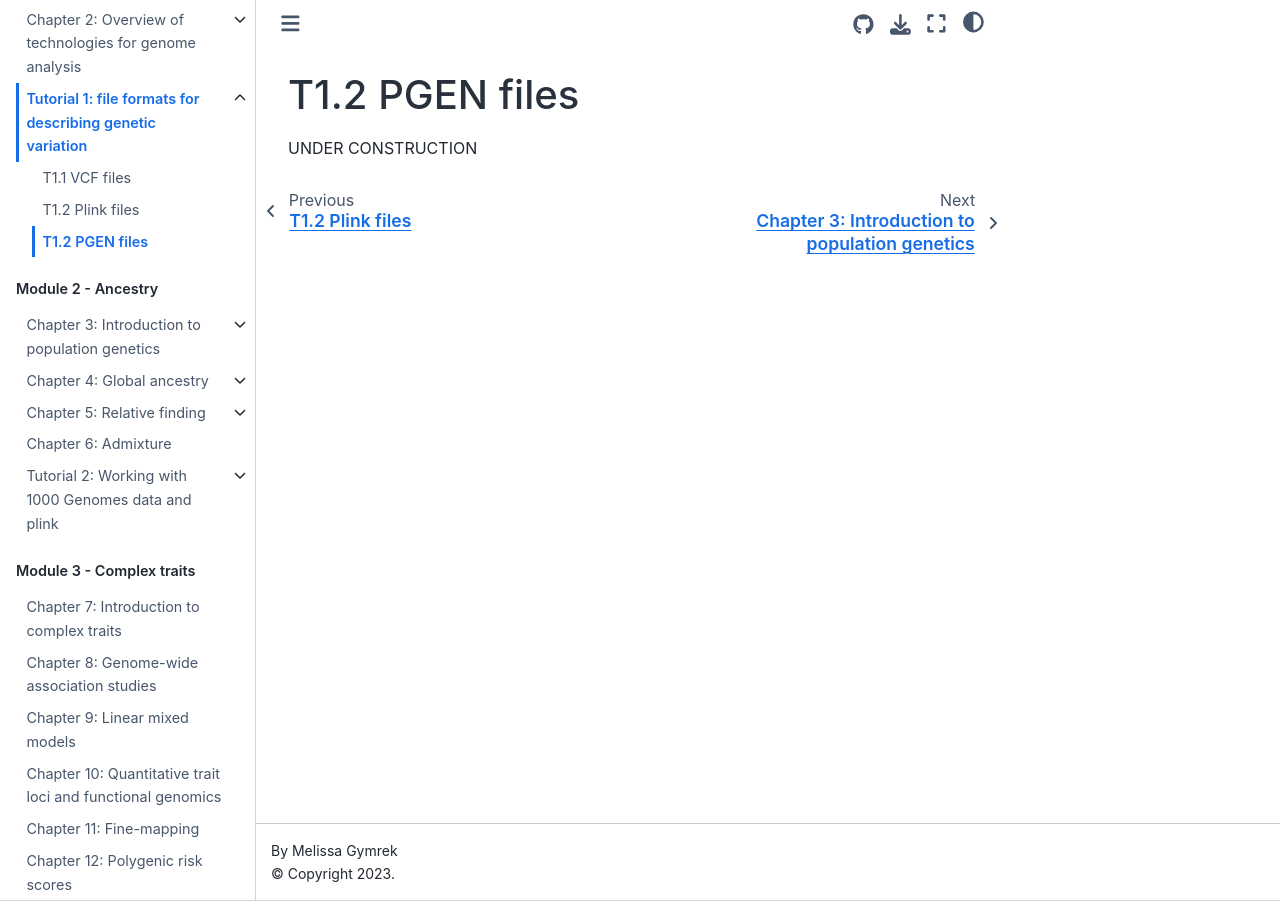
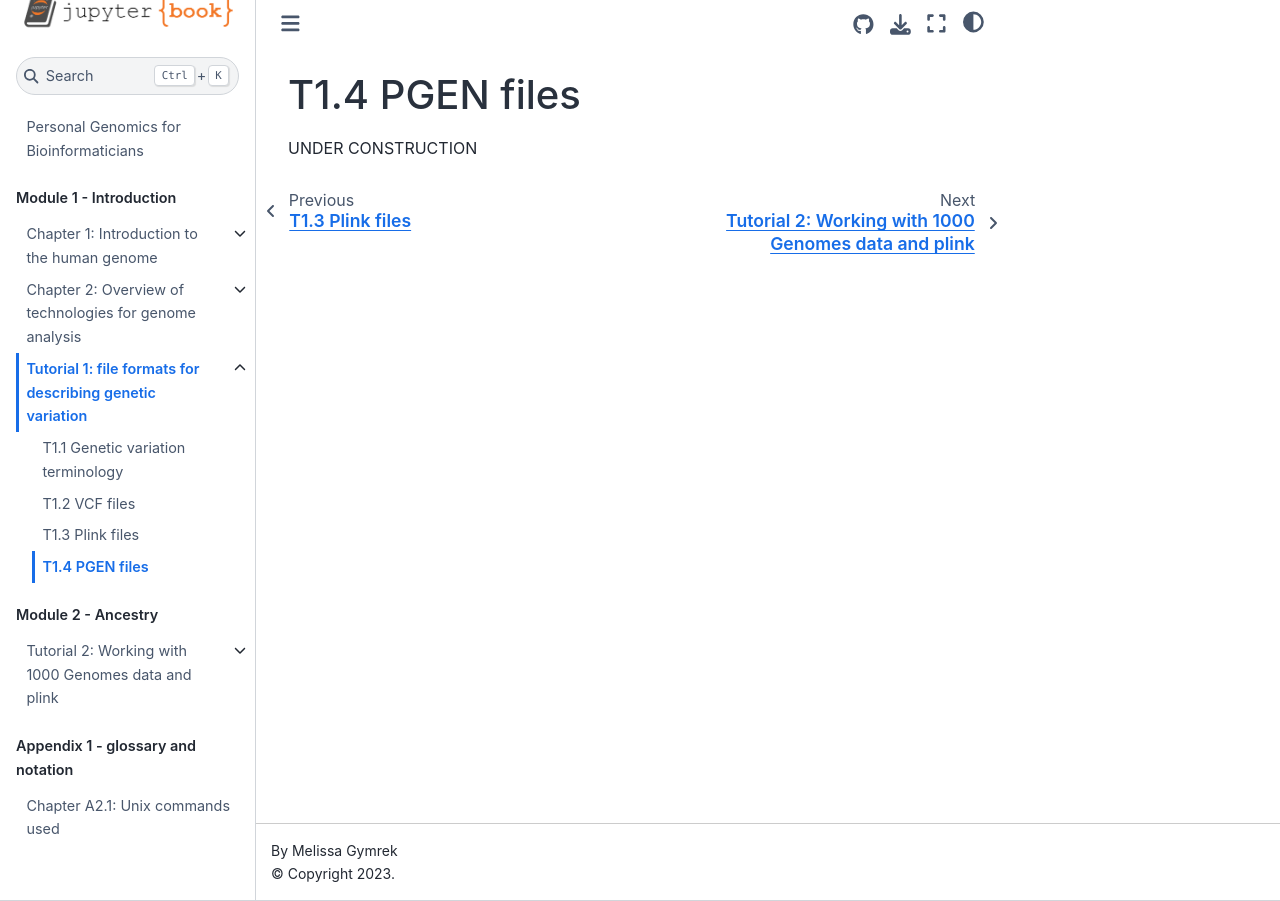
Before and after one commit to gymrek-lab/personal-genomics-textbook, a Jupyter Book: the page built from intro/formats/pgen.md, in a window 1280 px wide. Built offline with Jupyter Book 1.0.4 settings and Sphinx 7.4.7 and the Sphinx Book theme 1.1.4, drawn with Linux system fonts in a browser that asks for light colours; pages that are not in the unit, such as notebooks, are missing from menus; some of the changed lines change nothing that is shown.

Commit message:
hiding future material

```diff
--- a/_toc.yml
+++ b/_toc.yml
@@ -12,76 +12,76 @@ parts:
         - file: intro/genome/genome_organization
         - file: intro/genome/central_dogma
         - file: intro/genome/noncoding
-        - file: intro/genome/review_questions
+#        - file: intro/genome/review_questions
       - file: intro/intro_genome_tech
         sections:
         - file: intro/tech/genotype_arrays
         - file: intro/tech/ngs
         - file: intro/tech/long_reads
         - file: intro/tech/tech_summary
-        - file: intro/tech/review_questions
+#        - file: intro/tech/review_questions
       - file: intro/genome_file_formats
         sections:
+        - file: intro/formats/genetic_variation_terminology
         - file: intro/formats/vcf
         - file: intro/formats/plink
         - file: intro/formats/pgen
   - caption: Module 2 - Ancestry
     chapters:
-      - file: ancestry/intro_popgen
-        sections:
-        - file: ancestry/popgen/genetic_variation_terminology
-        - file: ancestry/popgen/forces_evolution
-        - file: ancestry/popgen/mutations
-        - file: ancestry/popgen/drift
-        - file: ancestry/popgen/selection
-        - file: ancestry/popgen/hwe
-        - file: ancestry/popgen/fst
-        - file: ancestry/popgen/recombination
-        - file: ancestry/popgen/review_questions
-      - file: ancestry/global_ancestry
-        sections:
-        - file: ancestry/global/pca_global_ancestry
-        - file: ancestry/global/admixture_global_ancestry
-      - file: ancestry/relative_finding
-        sections:
-        - file: ancestry/relfind/ibd
-        - file: ancestry/relfind/ibd_pedigree
-        - file: ancestry/relfind/ibd_plink
-        - file: ancestry/relfind/ibd_segments
-        - file: ancestry/relfind/genetic_genealogy
-      - file: ancestry/admixture
+#      - file: ancestry/intro_popgen
+#        sections:
+#        - file: ancestry/popgen/genetic_variation_terminology
+#        - file: ancestry/popgen/forces_evolution
+#        - file: ancestry/popgen/mutations
+#        - file: ancestry/popgen/drift
+#        - file: ancestry/popgen/selection
+#        - file: ancestry/popgen/hwe
+#        - file: ancestry/popgen/fst
+#        - file: ancestry/popgen/recombination
+#        - file: ancestry/popgen/review_questions
+#      - file: ancestry/global_ancestry
+#        sections:
+#        - file: ancestry/global/pca_global_ancestry
+#        - file: ancestry/global/admixture_global_ancestry
+#      - file: ancestry/relative_finding
+#        sections:
+#        - file: ancestry/relfind/ibd
+#        - file: ancestry/relfind/ibd_pedigree
+#        - file: ancestry/relfind/ibd_plink
+#        - file: ancestry/relfind/ibd_segments
+#        - file: ancestry/relfind/genetic_genealogy
+#      - file: ancestry/admixture
       - file: ancestry/plink_1000G
         sections:
         - file: ancestry/plink1kg/1000G
-        - file: ancestry/plink1kg/plink
-  - caption: Module 3 - Complex traits
-    chapters:
-      - file: complextraits/overview
-      - file: complextraits/gwas
-      - file: complextraits/lmm
-      - file: complextraits/qtls
-      - file: complextraits/fine-mapping
-      - file: complextraits/prs
-  - caption: Module 4 - Trans-ancestry approaches
-    chapters:
-      - file: multianc/fine-mapping
-      - file: multianc/prs
-  - caption: Module 5 - Beyond common variants
-    chapters:
-      - file: beyond/rare
-      - file: beyond/complex
-  - caption: Module 6 - Ethics
-    chapters:
-      - file: ethics/privacy
-      - file: ethics/health
-      - file: ethics/equity
-  - caption: Appendix 1 - review of math+CS concepts
-    chapters:
-      - file: appendix/linear_algebra
-      - file: appendix/hmm
-  - caption: Appendix 2 - glossary and notation
+#        - file: ancestry/plink1kg/plink
+#  - caption: Module 3 - Complex traits
+#    chapters:
+#      - file: complextraits/overview
+#      - file: complextraits/gwas
+#      - file: complextraits/lmm
+#      - file: complextraits/qtls
+#      - file: complextraits/fine-mapping
+#      - file: complextraits/prs
+#  - caption: Module 4 - Trans-ancestry approaches
+#    chapters:
+#      - file: multianc/fine-mapping
+#      - file: multianc/prs
+#  - caption: Module 5 - Beyond common variants
+#    chapters:
+#      - file: beyond/rare
+#      - file: beyond/complex
+#  - caption: Module 6 - Ethics
+#    chapters:
+#      - file: ethics/privacy
+#      - file: ethics/health
+#      - file: ethics/equity
+  - caption: Appendix 1 - glossary and notation
     chapters:
       - file: appendix/unix
-      - file: appendix/software
-      - file: appendix/glossary
-      - file: appendix/notation
+#      - file: appendix/software
+#      - file: appendix/notation
+#  - caption: Appendix 2 - review of math+CS concepts
+#    chapters:
+#      - file: appendix/linear_algebra
+#      - file: appendix/hmm
--- a/appendix/glossary.md
+++ /dev/null
@@ -1 +0,0 @@
-# Chapter A2.3: Glossary
--- a/ancestry/popgen/genetic_variation_terminology.md
+++ b/intro/formats/genetic_variation_terminology.md
@@ -1,4 +1,4 @@
-# 3.1 Genetic variation terminology
+# T1.1 Genetic variation terminology
 
 ## Terminology for describing genetic variation
 
--- a/intro/formats/pgen.md
+++ b/intro/formats/pgen.md
@@ -1,3 +1,3 @@
-# T1.2 PGEN files
+# T1.4 PGEN files
 
 UNDER CONSTRUCTION
--- a/intro/formats/plink.md
+++ b/intro/formats/plink.md
@@ -1,4 +1,4 @@
-# T1.2 Plink files
+# T1.3 Plink files
 
 You will also come across genotypes in the format used by Plink (https://www.cog-genomics.org/plink/1.9/formats), which can perform many different functions, including filter, association testing, IBD calculation, and more.
 
--- a/intro/formats/vcf.md
+++ b/intro/formats/vcf.md
@@ -1,4 +1,4 @@
-# T1.1 VCF files
+# T1.2 VCF files
 
 Data you will download from 23andme is in VCF format. VCF files generally have:
 
```
Also changed, not shown: 1 other file.
